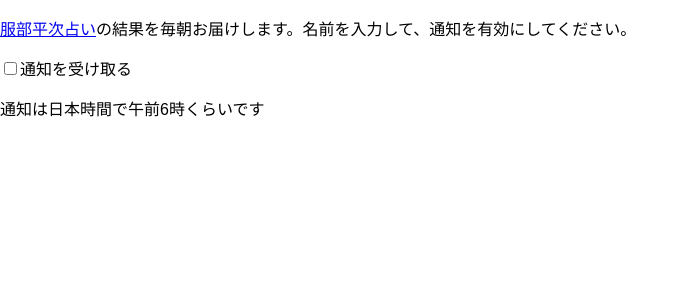
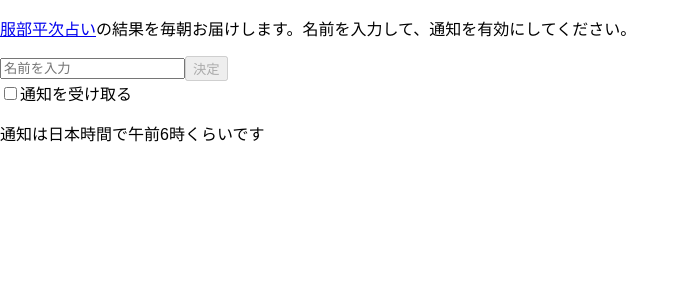
Before and after one commit to shio-yaamaa/seyakate-fortune-telling, a React (Create React App) app: page / in a window 1280 px wide. Shown: the top 300 px of the page, without its empty margins (0-689 px from the left). Built offline with nearby package versions, Linux system fonts and the light colour scheme.

Commit message:
Add name input

```diff
--- a/src/components/App.tsx
+++ b/src/components/App.tsx
@@ -2,6 +2,7 @@ import * as React from 'react';
 import './App.css';
 
 import Description from './Description';
+import NameInput from './NameInput';
 import NotificationToggle from './NotificationToggle';
 
 import SubscriptionManager from '../utility/SubscriptionManager';
@@ -38,6 +39,12 @@ class App extends React.Component<AppProps, AppState> {
     });
   }
 
+  private setName = (name: string) => {
+    LocalDatabase.setName(name);
+    this.setState({name});
+    // TODO: Retrieve the result again!
+  }
+
   private toggleNotification = (enable: boolean) => {
     if (enable) {
       SubscriptionManager.subscribe().then(() => {
@@ -61,6 +68,9 @@ class App extends React.Component<AppProps, AppState> {
     return (
       <div className="app">
         <Description />
+        <NameInput
+          name={this.state.name}
+          setName={this.setName} />
         <NotificationToggle
           isPushSupported={this.props.isPushSupported}
           isSubscriptionDBProcessing={this.state.isSubscriptionDBProcessing}
--- a/src/components/Description.tsx
+++ b/src/components/Description.tsx
@@ -2,6 +2,7 @@ import * as React from 'react';
 import './Description.css';
 
 class Description extends React.Component {
+  // TODO: Should change depending on the Notification & Push support
   public render() {
     return (
       <div className="description">
--- /dev/null
+++ b/src/components/NameInput.css
@@ -0,0 +1,4 @@
+.name-input-container {
+  display: flex;
+  align-items: center;
+}
--- /dev/null
+++ b/src/components/NameInput.tsx
@@ -0,0 +1,60 @@
+import * as React from 'react';
+import './NameInput.css';
+
+interface NameInputProps {
+  name: string;
+  setName: (name: string) => void;
+}
+
+interface NameInputState {
+  isConfirmButtonAvailable: boolean; // True if there is a change in the input name
+}
+
+class NameInput extends React.Component<NameInputProps, NameInputState> {
+  private currentInputName: string;
+  private shouldAcceptProps = true; // True when the name is fetched from DB; false otherwise because currentInputName holds the up-to-date input name
+
+  constructor(props: NameInputProps) {
+    super(props);
+    this.state = {
+      isConfirmButtonAvailable: false
+    };
+    this.currentInputName = name;
+  }
+
+  public shouldComponentUpdate(nextProps: NameInputProps): boolean {
+    if (this.shouldAcceptProps) {
+      this.currentInputName = nextProps.name;
+      this.shouldAcceptProps = false;
+    }
+    return true;
+  }
+
+  private handleChange = (event: React.ChangeEvent<HTMLInputElement>) => {
+    this.currentInputName = event.target.value;
+    this.setState({isConfirmButtonAvailable: this.currentInputName !== this.props.name});
+  }
+
+  private handleClick = () => {
+    this.props.setName(this.currentInputName);
+    this.setState({isConfirmButtonAvailable: false});
+  }
+
+  public render() {
+    return (
+      <div className="name-input-container">
+        <input
+          placeholder="名前を入力"
+          value={this.currentInputName}
+          onChange={this.handleChange}/>
+        <button
+          onClick={this.handleClick}
+          disabled={!this.state.isConfirmButtonAvailable}>
+          決定
+        </button>
+      </div>
+    );
+  }
+}
+
+export default NameInput;
--- a/src/utility/LocalDatabase.ts
+++ b/src/utility/LocalDatabase.ts
@@ -43,7 +43,7 @@ class LocalDatabase extends Dexie {
     await this.configs.put({key: 'name', value: name});
   }
 
-  // Subscription
+  // Subscription ID
 
   public async getSubscriptionId(): Promise<string | null> {
     const subscriptionIdEntry = await this.configs.get('subscriptionId');
@@ -62,7 +62,7 @@ class LocalDatabase extends Dexie {
     await this.configs.put({key: 'subscriptionId', value: null});
   }
 
-  // Result
+  // Results
 
   public async addTodaysResult(result: Result) {
     const date = JSTDate.today().toDBNumber();
```
